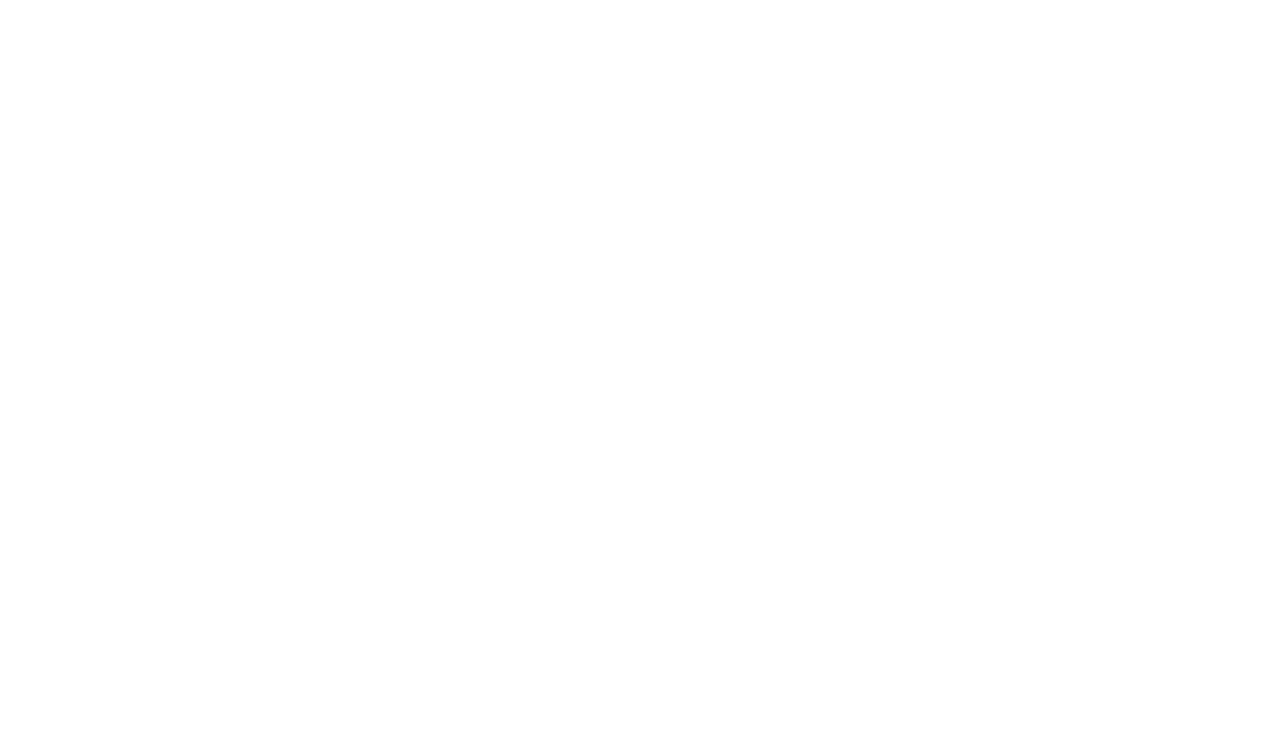
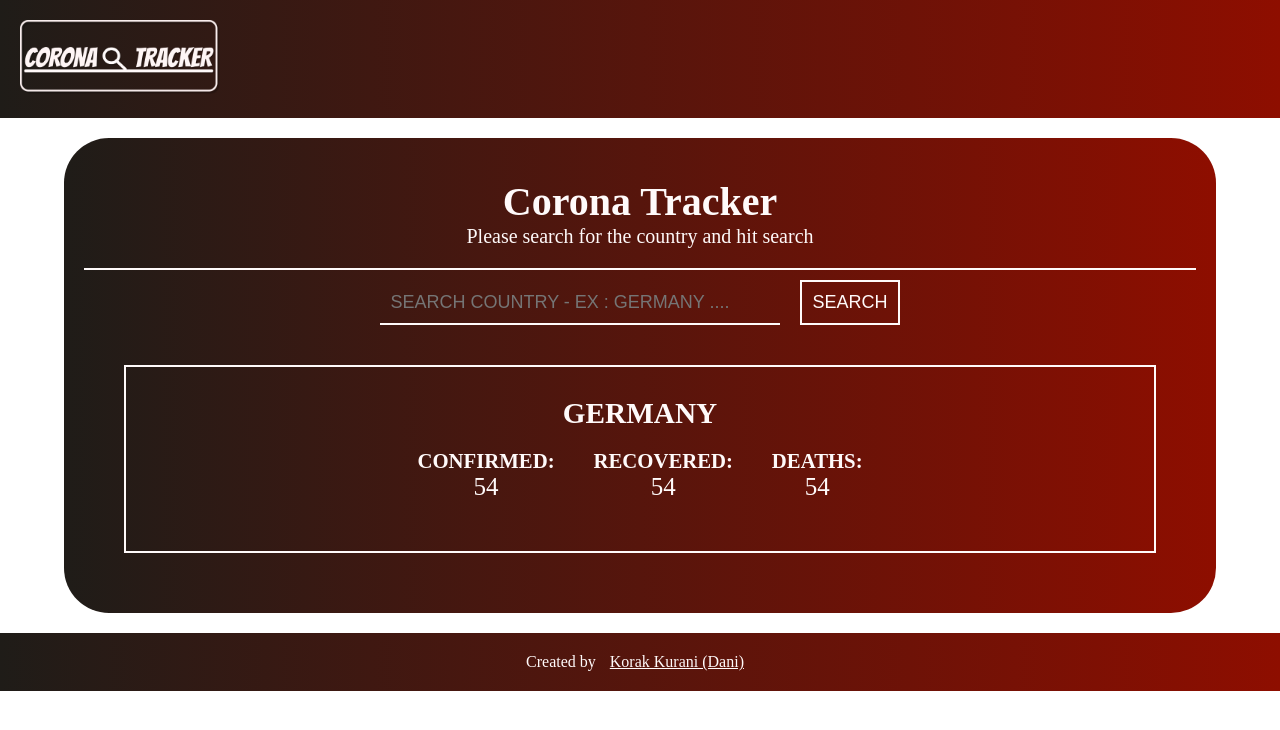
Before and after one commit to kant/codvid-tracker, a Vue app: page / in a window 1280 px wide. Shown: the top 730 px of the page. Built offline with nearby package versions, Linux system fonts and the light colour scheme.

Commit message:
> - Added logo > - Created and added header component > -created and added footer component > -created and added main component > -updated Readme

```diff
--- a/src/App.vue
+++ b/src/App.vue
@@ -1,14 +1,34 @@
 <template>
-  <div id="app"></div>
+  <div id="app">
+    <app-header></app-header>
+    <app-main></app-main>
+    <app-footer></app-footer>
+  </div>
 </template>
 
 <script>
-import HelloWorld from "./components/HelloWorld.vue";
+import Header from "./components/header.vue";
+import Main from "./components/main.vue";
+import Footer from "./components/footer.vue";
 
 export default {
-  name: "App"
+  name: "App",
+  components: {
+    "app-header": Header,
+    "app-main": Main,
+    "app-footer": Footer
+  }
 };
 </script>
 
 <style>
+* {
+  margin: 0;
+  padding: 0;
+  box-sizing: border-box;
+}
+#app {
+  width: 100%;
+  height: 100vh;
+}
 </style>
--- a/src/components/HelloWorld.vue
+++ /dev/null
@@ -1,16 +0,0 @@
-<template>
-  <div class="hello"></div>
-</template>
-
-<script>
-export default {
-  name: "HelloWorld",
-  props: {
-    msg: String
-  }
-};
-</script>
-
-
-<style scoped>
-</style>
--- /dev/null
+++ b/src/components/footer.vue
@@ -0,0 +1,34 @@
+<template>
+  <div id="footer">
+    <p>
+      Created by
+      <a target="_blank" href="https://github.com/Korak-997">Korak Kurani (Dani)</a>
+    </p>
+  </div>
+</template>
+
+<script>
+export default {
+  data() {
+    return {};
+  }
+};
+</script>
+
+<style scoped>
+#footer {
+  background: linear-gradient(to right, #1f1c18, #8e0e00);
+  color: snow;
+  padding: 20px;
+  text-align: center;
+}
+a {
+  color: snow;
+  padding: 10px;
+}
+a:hover {
+  text-decoration: none;
+  border: snow 2px solid;
+  transition: ease-out 1s;
+}
+</style>
--- /dev/null
+++ b/src/components/header.vue
@@ -0,0 +1,27 @@
+<template>
+  <div id="header">
+    <img class="logo" src="../assets/Group 5logo2.png" alt />
+  </div>
+</template>
+
+<script>
+export default {
+  data() {
+    return {
+      logo: ""
+    };
+  }
+};
+</script>
+
+
+<style scoped>
+#header {
+  background: linear-gradient(to right, #1f1c18, #8e0e00);
+  color: snow;
+  padding: 20px;
+}
+.logo {
+  width: 200px;
+}
+</style>
--- /dev/null
+++ b/src/components/main.vue
@@ -0,0 +1,110 @@
+<template>
+  <div id="main">
+    <div class="info">
+      <h1>Corona Tracker</h1>
+      <p>Please search for the country and hit search</p>
+    </div>
+    <div class="search-box">
+      <input
+        type="text"
+        id="search-input"
+        v-model="search"
+        placeholder="SEARCH COUNTRY - EX : GERMANY .... "
+      />
+      <button class="search-btn">SEARCH</button>
+    </div>
+    <div class="result-box">
+      <h3>GERMANY</h3>
+      <div class="results">
+        <div class="result">
+          <h5>CONFIRMED:</h5>
+          <p>54</p>
+        </div>
+        <div class="result">
+          <h5>RECOVERED:</h5>
+          <p>54</p>
+        </div>
+        <div class="result">
+          <h5>DEATHS:</h5>
+          <p>54</p>
+        </div>
+      </div>
+    </div>
+  </div>
+</template>
+
+<script>
+export default {
+  data() {
+    return {
+      search: ""
+    };
+  }
+};
+</script>
+
+<style scoped>
+#main {
+  margin: 20px auto;
+  background: linear-gradient(to right, #1f1c18, #8e0e00);
+  color: snow;
+  padding: 20px;
+  width: 90%;
+  border-radius: 45px;
+  text-align: center;
+}
+.info {
+  border-bottom: 2px solid snow;
+  padding: 20px;
+  font-size: 20px;
+}
+
+.search-box {
+  margin: 10px auto;
+  width: fit-content;
+}
+#search-input {
+  font-size: 18px;
+  padding: 10px;
+  width: 400px;
+  background-color: transparent;
+  border: none;
+  border-bottom: 2px solid snow;
+  color: snow;
+  outline: none;
+}
+#search-input:focus {
+  border: none;
+  border-left: 2px solid snow;
+  outline: none;
+}
+
+.search-btn {
+  background-color: transparent;
+  border: 2px solid snow;
+  color: snow;
+  padding: 10px;
+  margin-left: 20px;
+  font-size: 18px;
+  cursor: pointer;
+}
+.search-btn:hover {
+  border-radius: 40px;
+  font-weight: bold;
+  transition: ease-in 1s;
+}
+.result-box {
+  border: 2px solid snow;
+  margin: 40px;
+  padding: 30px;
+  font-size: 25px;
+  text-align: center;
+}
+
+.results {
+  margin: 20px auto;
+  width: 50%;
+  display: flex;
+  justify-content: space-around;
+}
+</style>
```
Also changed, not shown: src/assets/Group 5logo2.png (added), 1 other file (tests, documents, lock files or other folders).
